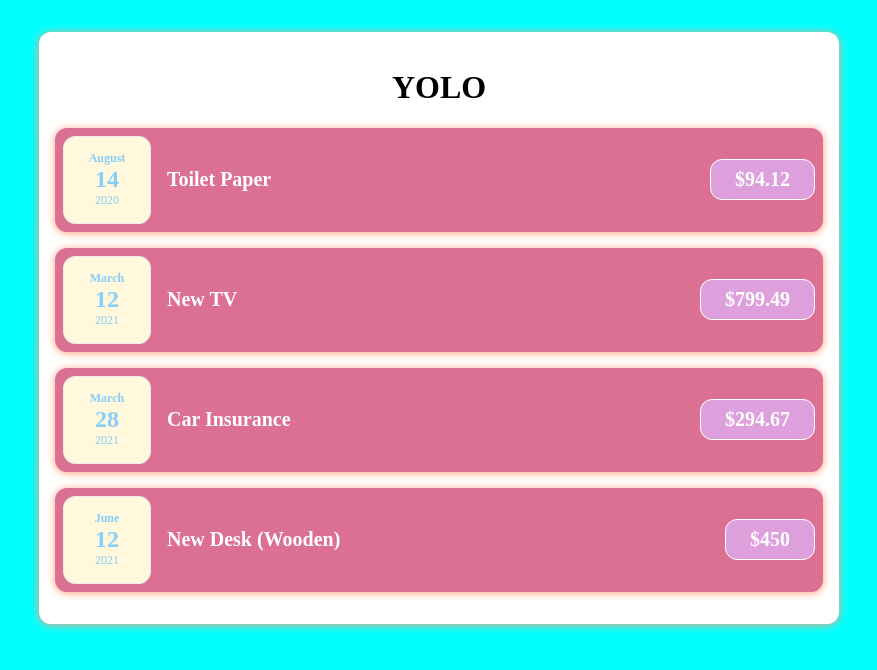
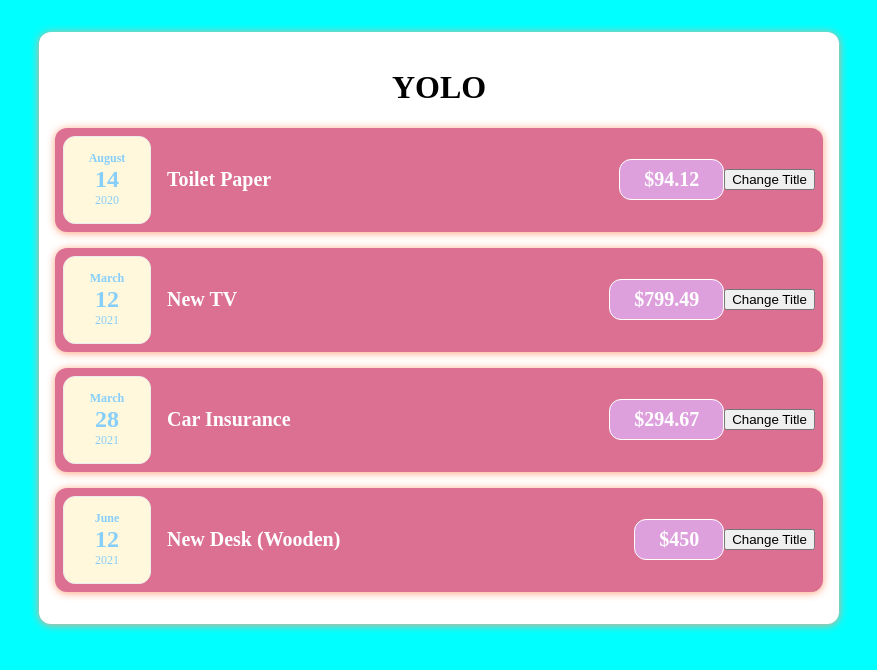
Before and after one commit to thenatural86/react-calendar, a React (Create React App) app: page / in a window 1280 px wide. Shown: the top 670 px of the page, without its empty margins (201-1078 px from the left). Built offline with nearby package versions, Linux system fonts and the light colour scheme.

Commit message:
click handler

```diff
--- a/src/components/Expense/ExpenseItem.js
+++ b/src/components/Expense/ExpenseItem.js
@@ -2,6 +2,10 @@ import ExpenseDate from './ExpenseDate'
 import './ExpenseItem.css'
 
 const ExpenseItem = ({ title, amount, date, id }) => {
+  const clickHandler = (id) => {
+    console.log("yolo'd", id)
+  }
+
   return (
     <div className='expense-item' id={id}>
       <ExpenseDate date={date} />
@@ -9,6 +13,7 @@ const ExpenseItem = ({ title, amount, date, id }) => {
         <h2>{title}</h2>
         <div className='expense-item__price'>${amount}</div>
       </div>
+      <button onClick={() => clickHandler(id)}>Change Title</button>
     </div>
   )
 }
```
